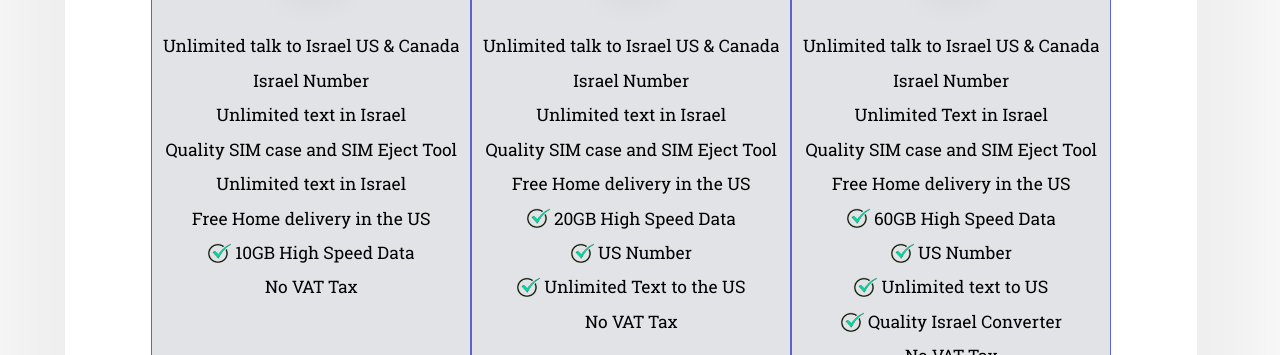
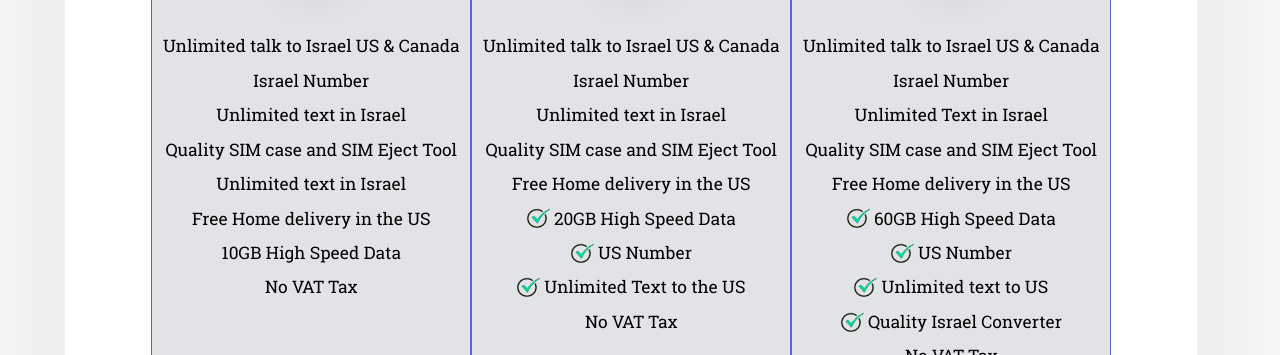
Before and after one commit to nikoladim123/israelUnlimited, a plain HTML site: page index.html in a window 1280 px wide. Shown: the part 1307-1662 px from the top of the page. Drawn offline with Linux system fonts and the light colour scheme.

Commit message:
plan box changes

```diff
--- a/index.html
+++ b/index.html
@@ -64,7 +64,7 @@
                   Quality SIM case and SIM Eject Tool<br>
                   Unlimited text in Israel <br>
                   Free Home delivery in the US<br>
-                  <img class="checkMarkPlan" src="assets/images/checkMark.png" alt="aa"> 10GB High Speed Data<br>
+                  10GB High Speed Data<br>
                   No VAT Tax</p>
                   <button class="planButton" type="button" name="button">Choose this plan</button>
               </div>
```
